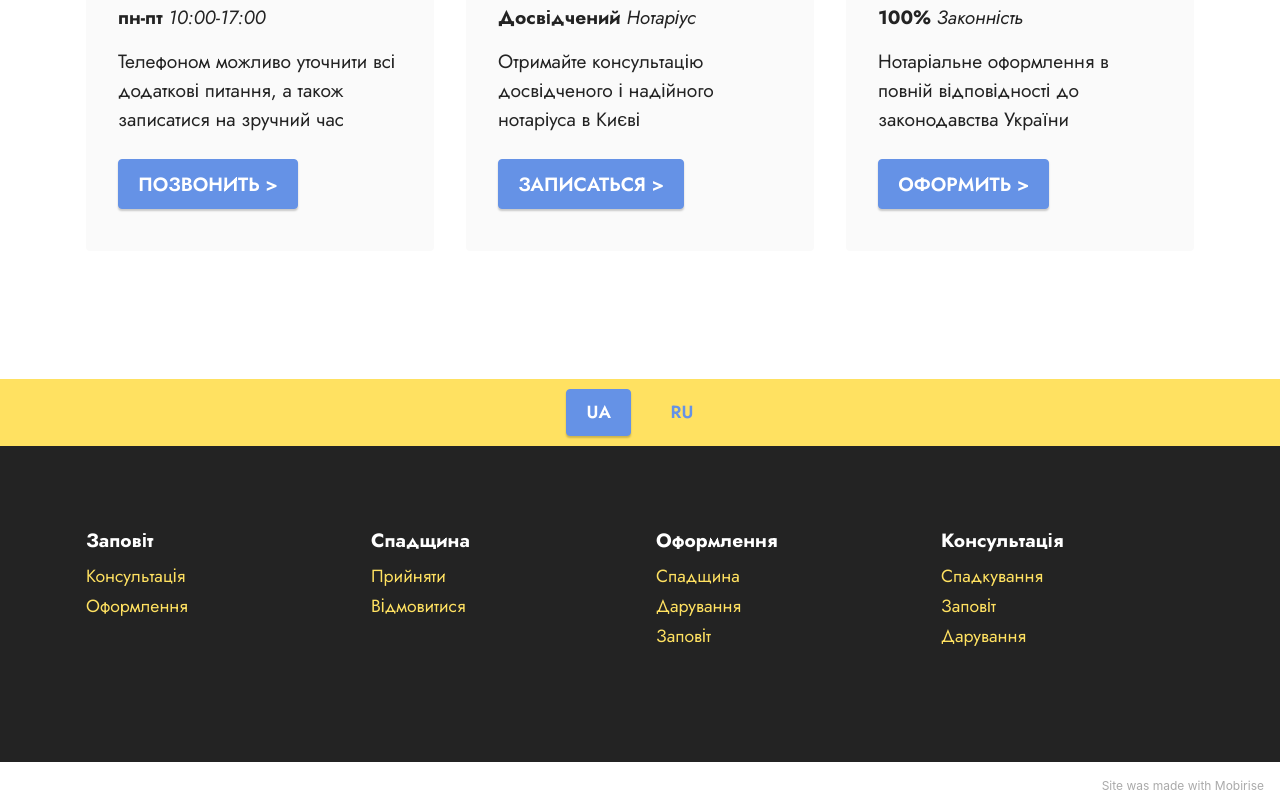
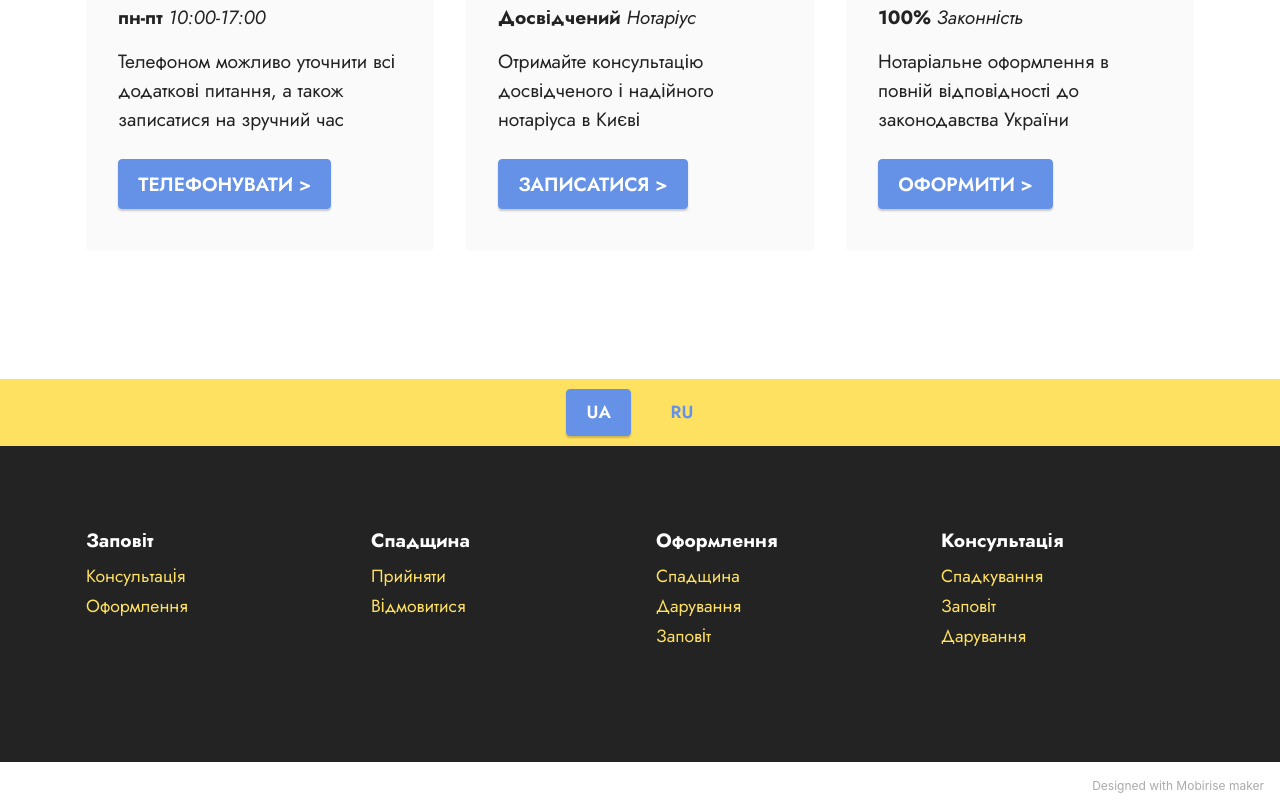
Before and after one commit to notariuskiev/notariuskiev.github.io, a plain HTML site: page index.html in a window 1280 px wide. Shown: the part 845-1655 px from the top of the page. Drawn offline with Linux system fonts and the light colour scheme.

Commit message:
Add files via upload

```diff
--- a/index.html
+++ b/index.html
@@ -62,7 +62,7 @@
                 </div>
             </button>
             <div class="collapse navbar-collapse" id="navbarSupportedContent">
-                <ul class="navbar-nav nav-dropdown nav-right" data-app-modern-menu="true"><li class="nav-item"><a class="nav-link link text-black text-primary display-4" href="index.html">Нотаріус</a></li><li class="nav-item"><a class="nav-link link text-black text-primary display-4" href="index.html">Записатися</a></li><li class="nav-item"><a class="nav-link link text-black text-primary display-4" href="yuridichni-konsultacii-v-kievi.html">Консультації</a></li>
+                <ul class="navbar-nav nav-dropdown nav-right" data-app-modern-menu="true"><li class="nav-item"><a class="nav-link link text-black text-primary display-4" href="index.html">Нотаріус</a></li><li class="nav-item"><a class="nav-link link text-black text-primary display-4" href="zapisatisya-do-notariusa-kiev.html">Записатися</a></li><li class="nav-item"><a class="nav-link link text-black text-primary display-4" href="yuridichni-konsultacii-v-kievi.html">Консультації</a></li>
                     <li class="nav-item"><a class="nav-link link text-black text-primary display-4" href="services.html" aria-expanded="true">
                             Послуги</a></li>
                     <li class="nav-item"><a class="nav-link link text-black text-primary display-4" href="Contacts.html">Контакти</a>
@@ -79,8 +79,8 @@
     <div class="container">
         <div class="row justify-content-center">
             <div class="col-md-12 col-lg-10">
-                <div class="mbr-section-btn align-center"><a class="btn btn-black display-4" href="">ТЕЛЕФОНУВАТИ</a>
-                    <a class="btn btn-black-outline display-4" href="">ЗАПИСАТИСЯ</a></div>
+                <div class="mbr-section-btn align-center"><a class="btn btn-black display-4" href="tel:+380958661124">ТЕЛЕФОНУВАТИ</a>
+                    <a class="btn btn-black-outline display-4" href="tel:+380958661124">ЗАПИСАТИСЯ</a></div>
             </div>
         </div>
     </div>
@@ -105,7 +105,7 @@
                         <h6 class="item-subtitle mbr-fonts-style mt-1 display-7"><strong>пн-пт</strong><em>&nbsp;10:00-17:00</em></h6>
                         <p class="mbr-text mbr-fonts-style mt-3 display-7">Телефоном можливо уточнити всі додаткові питання, а також записатися на зручний час</p>
                     </div>
-                    <div class="mbr-section-btn item-footer mt-2"><a href="" class="btn item-btn btn-primary display-7" target="_blank">ПОЗВОНИТЬ &gt;</a></div>
+                    <div class="mbr-section-btn item-footer mt-2"><a href="" class="btn item-btn btn-primary display-7" target="_blank">ТЕЛЕФОНУВАТИ &gt;</a></div>
                 </div>
             </div>
             <div class="item features-image сol-12 col-md-6 col-lg-4">
@@ -119,7 +119,7 @@
                         <p class="mbr-text mbr-fonts-style mt-3 display-7">Отримайте консультацію досвідченого і надійного нотаріуса в Києві<br>
                         </p>
                     </div>
-                    <div class="mbr-section-btn item-footer mt-2"><a href="" class="btn btn-primary item-btn display-7" target="_blank">ЗАПИСАТЬСЯ &gt;</a></div>
+                    <div class="mbr-section-btn item-footer mt-2"><a href="" class="btn btn-primary item-btn display-7" target="_blank">ЗАПИСАТИСЯ &gt;</a></div>
                 </div>
             </div>
             <div class="item features-image сol-12 col-md-6 col-lg-4">
@@ -132,7 +132,7 @@
                         <h6 class="item-subtitle mbr-fonts-style mt-1 display-7"><strong>100%&nbsp;</strong><em>Законність</em></h6>
                         <p class="mbr-text mbr-fonts-style mt-3 display-7">Нотаріальне оформлення в повній відповідності до законодавства України</p>
                     </div>
-                    <div class="mbr-section-btn item-footer mt-2"><a href="" class="btn btn-primary item-btn display-7" target="_blank">ОФОРМИТЬ &gt;</a></div>
+                    <div class="mbr-section-btn item-footer mt-2"><a href="" class="btn btn-primary item-btn display-7" target="_blank">ОФОРМИТИ &gt;</a></div>
                 </div>
             </div>
 
@@ -146,7 +146,7 @@
         <div class="row justify-content-center">
             <div class="col-md-12 col-lg-6">
                 <div class="mbr-section-btn align-center"><a class="btn btn-primary display-4" href="">UA</a>
-                    <a class="btn btn-primary-outline display-4" href="">RU</a></div>
+                    <a class="btn btn-primary-outline display-4" href="ru/index-ru.html">RU</a></div>
             </div>
         </div>
     </div>
@@ -191,7 +191,7 @@
 
         </div>
     </div>
-</section><section style="background-color: #fff; font-family: -apple-system, BlinkMacSystemFont, 'Segoe UI', 'Roboto', 'Helvetica Neue', Arial, sans-serif; color:#aaa; font-size:12px; padding: 0; align-items: center; display: flex;"><a href="https://mobirise.site/x" style="flex: 1 1; height: 3rem; padding-left: 1rem;"></a><p style="flex: 0 0 auto; margin:0; padding-right:1rem;">Site <a href="https://mobirise.site/f" style="color:#aaa;">was made</a> with Mobirise</p></section><script src="assets/web/assets/jquery/jquery.min.js"></script>  <script src="assets/popper/popper.min.js"></script>  <script src="assets/tether/tether.min.js"></script>  <script src="assets/bootstrap/js/bootstrap.min.js"></script>  <script src="assets/smoothscroll/smooth-scroll.js"></script>  <script src="assets/dropdown/js/nav-dropdown.js"></script>  <script src="assets/dropdown/js/navbar-dropdown.js"></script>  <script src="assets/touchswipe/jquery.touch-swipe.min.js"></script>  <script src="assets/theme/js/script.js"></script>
+</section><section style="background-color: #fff; font-family: -apple-system, BlinkMacSystemFont, 'Segoe UI', 'Roboto', 'Helvetica Neue', Arial, sans-serif; color:#aaa; font-size:12px; padding: 0; align-items: center; display: flex;"><a href="https://mobirise.site/y" style="flex: 1 1; height: 3rem; padding-left: 1rem;"></a><p style="flex: 0 0 auto; margin:0; padding-right:1rem;"><a href="https://mobirise.site/i" style="color:#aaa;">Designed with Mobirise</a> maker</p></section><script src="assets/web/assets/jquery/jquery.min.js"></script>  <script src="assets/popper/popper.min.js"></script>  <script src="assets/tether/tether.min.js"></script>  <script src="assets/bootstrap/js/bootstrap.min.js"></script>  <script src="assets/smoothscroll/smooth-scroll.js"></script>  <script src="assets/dropdown/js/nav-dropdown.js"></script>  <script src="assets/dropdown/js/navbar-dropdown.js"></script>  <script src="assets/touchswipe/jquery.touch-swipe.min.js"></script>  <script src="assets/theme/js/script.js"></script>
 
 
 </body>
```
